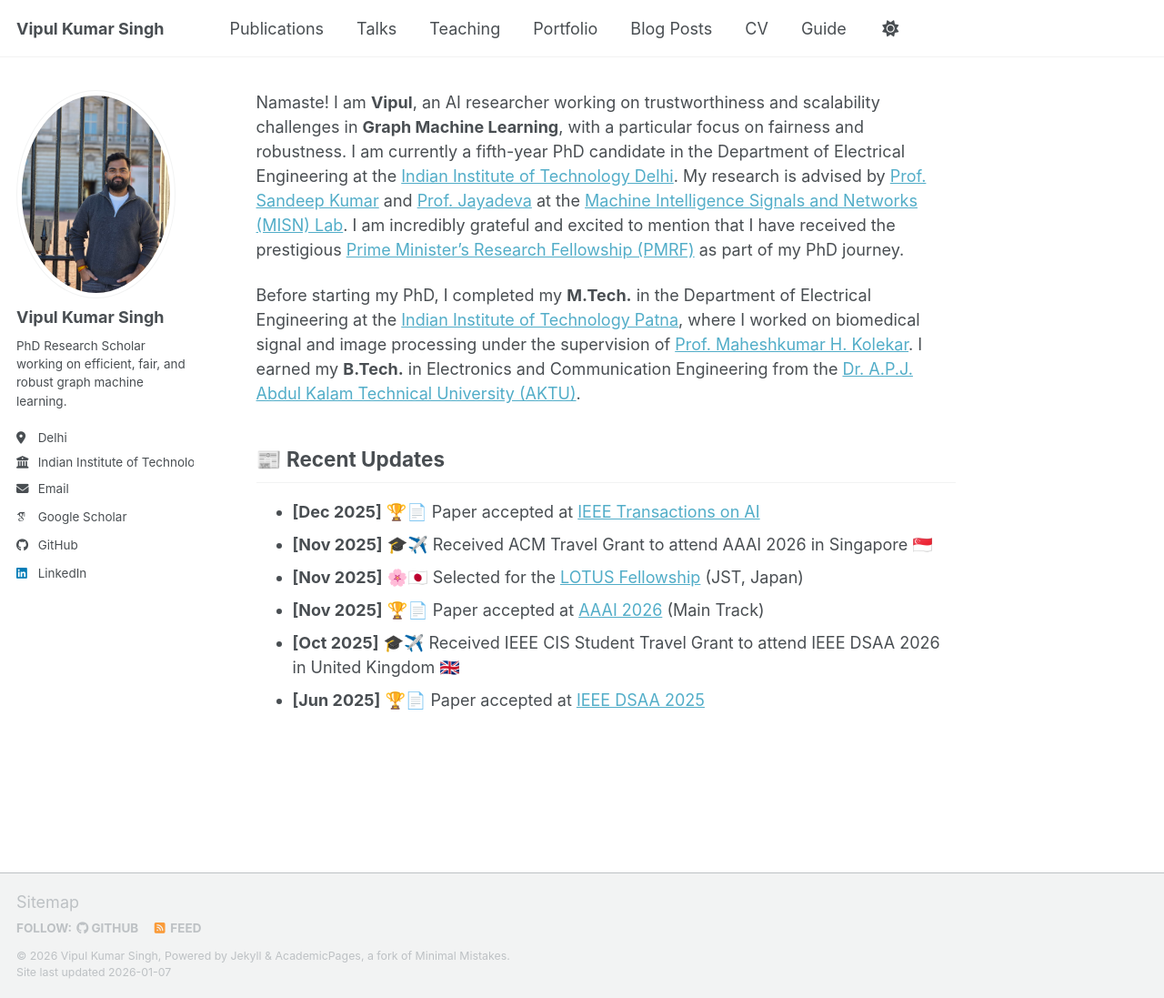
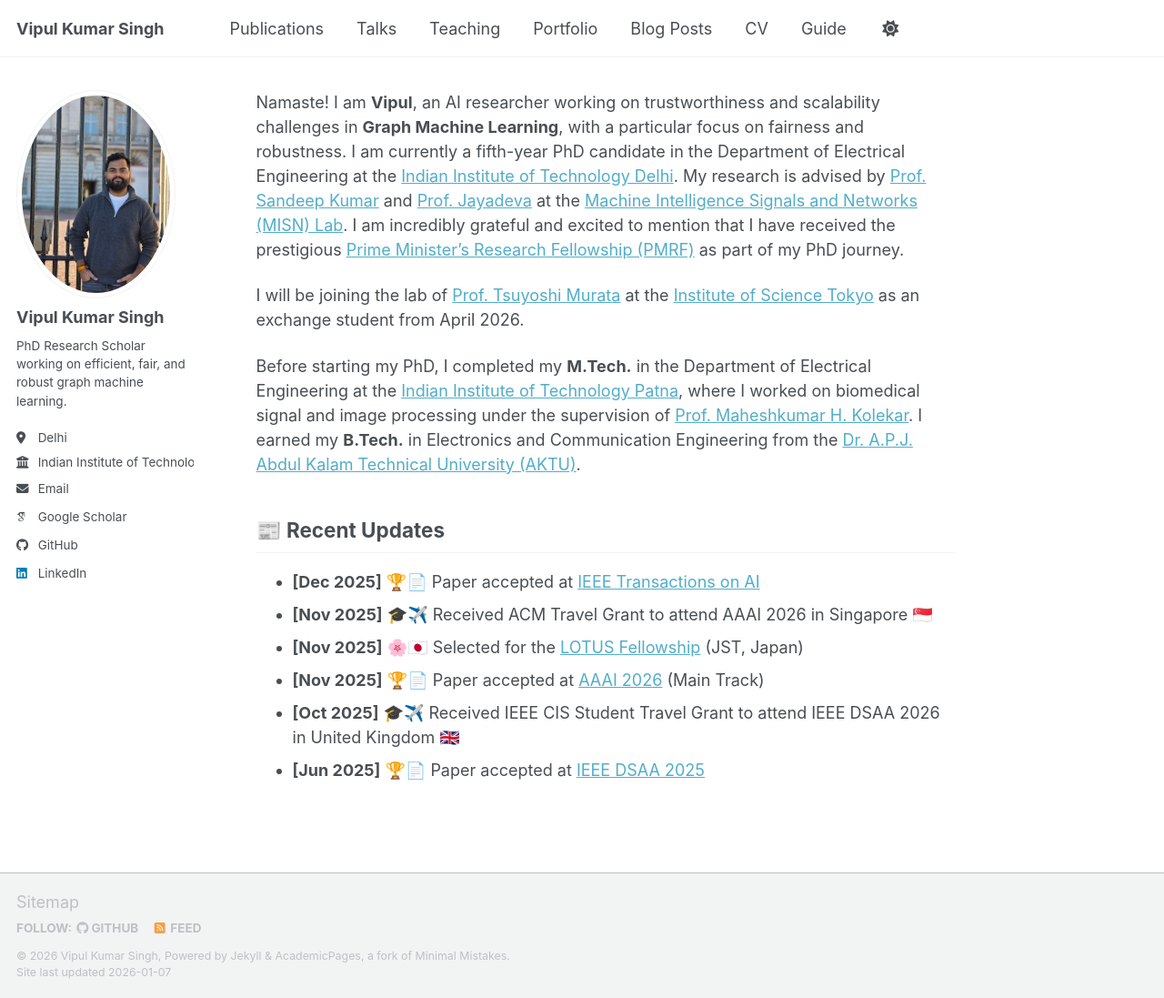
Before and after one commit to shashivipul/shashivipul.github.io, a Jekyll site: the page built from _pages/about.md, in a window 1280 px wide and 1097 px high. Shown: the whole window at 91% size. Built offline with Jekyll 4.4.1, drawn with Linux system fonts in a browser that asks for light colours; some web fonts are replaced; a script bundle is joined from its source files by our own code; library files that are not in the unit come from our copies.

Commit message:
Update about.md

```diff
--- a/_pages/about.md
+++ b/_pages/about.md
@@ -9,6 +9,8 @@ redirect_from:
 
 Namaste! I am **Vipul**, an AI researcher working on trustworthiness and scalability challenges in **Graph Machine Learning**, with a particular focus on fairness and robustness. I am currently a fifth-year PhD candidate in the Department of Electrical Engineering at the [Indian Institute of Technology Delhi](https://home.iitd.ac.in). My research is advised by [Prof. Sandeep Kumar](https://sites.google.com/view/sandeepkr/home) and [Prof. Jayadeva](https://web.iitd.ac.in/~jayadeva/) at the [Machine Intelligence Signals and Networks (MISN) Lab](https://misn.iitd.ac.in). I am incredibly grateful and excited to mention that I have received the prestigious [Prime Minister’s Research Fellowship (PMRF)](https://www.pmrf.in) as part of my PhD journey.
 
+I will be joining the lab of [Prof. Tsuyoshi Murata](https://www.net.c.titech.ac.jp/murata.html) at the [Institute of Science Tokyo](https://www.isct.ac.jp/en) as an exchange student from April 2026.
+
 Before starting my PhD, I completed my **M.Tech.** in the Department of Electrical Engineering at the [Indian Institute of Technology Patna](https://www.iitp.ac.in), where I worked on biomedical signal and image processing under the supervision of [Prof. Maheshkumar H. Kolekar](https://www.iitp.ac.in/~mahesh/). I earned my **B.Tech.** in Electronics and Communication Engineering from the [Dr. A.P.J. Abdul Kalam Technical University (AKTU)](https://aktu.ac.in).
 
 ## 📰 Recent Updates
```
